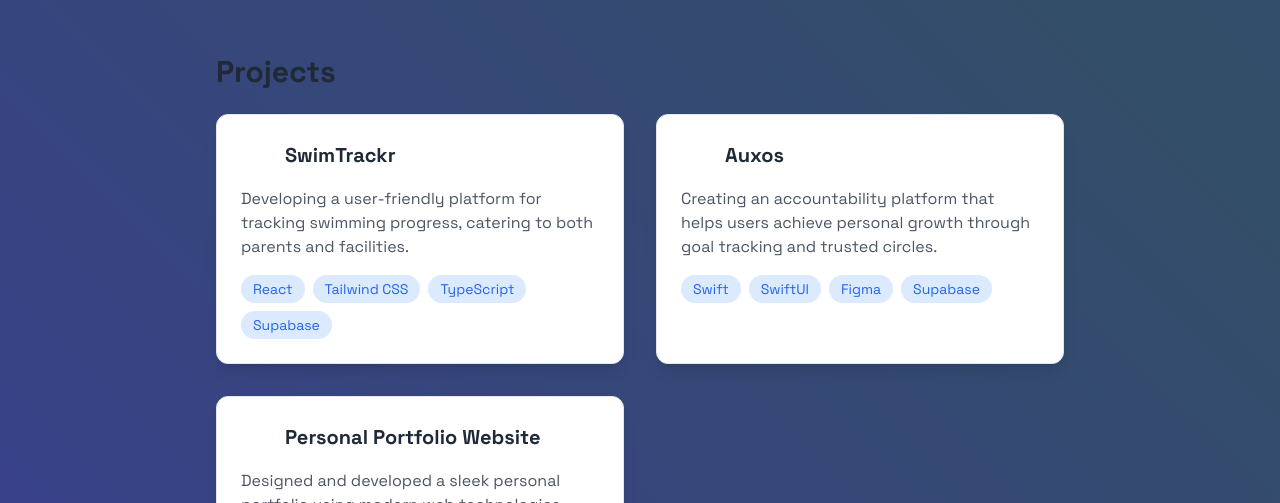
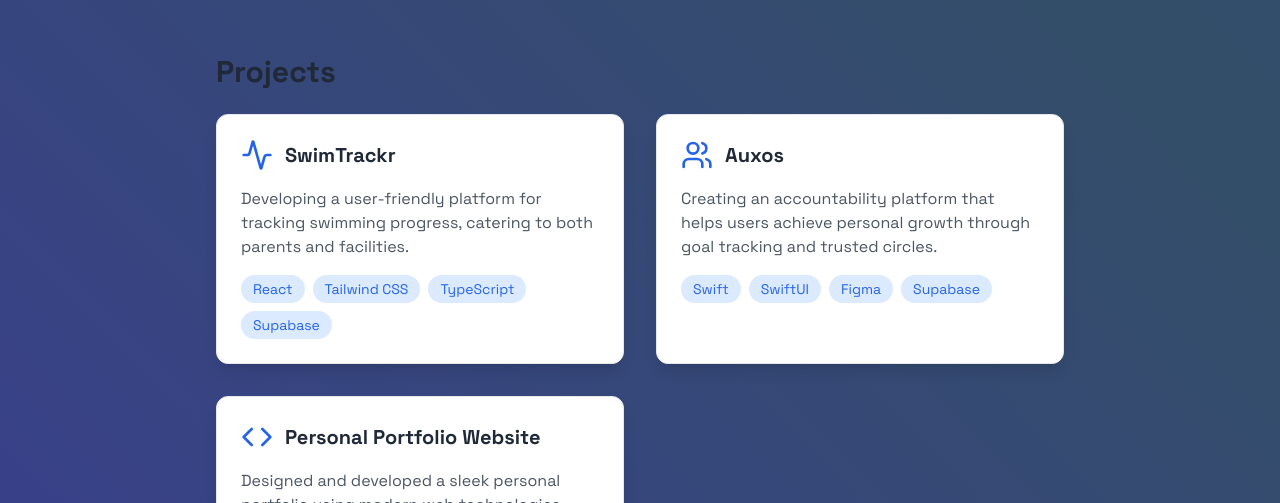
Before and after one commit to evan-taylor/Website, a SvelteKit app: page / in a window 1280 px wide. Shown: the part 860-1363 px from the top of the page. Built offline with nearby package versions, Linux system fonts and the light colour scheme.

Commit message:
Update icon setup

```diff
--- a/src/routes/+page.svelte
+++ b/src/routes/+page.svelte
@@ -94,7 +94,7 @@
       <div data-aos="flip-left" data-aos-delay="400"
            class="bg-white dark:bg-gray-800 rounded-xl shadow-lg p-6 border border-gray-200 dark:border-gray-700">
         <div class="flex items-center gap-3 mb-4">
-          <project.icon class="w-8 h-8 text-blue-600" />
+          <svelte:component this={project.icon} class="w-8 h-8 text-blue-600" />
           <h3 class="text-xl font-bold text-gray-800 dark:text-white">{project.title}</h3>
         </div>
         <p class="text-gray-600 dark:text-gray-300">{project.description}</p>
--- a/src/routes/projects/+page.svelte
+++ b/src/routes/projects/+page.svelte
@@ -55,7 +55,7 @@
         data-aos-delay={index * 200}
       >
         <div class="flex items-center gap-3 mb-4">
-          <project.icon class="w-8 h-8 text-blue-600" />
+          <svelte:component this={project.icon} class="w-8 h-8 text-blue-600" />
           <h3 class="text-xl font-bold text-gray-800 dark:text-white">
             <a href={project.link} target="_blank" class="hover:underline">{project.title}</a>
           </h3>
```
